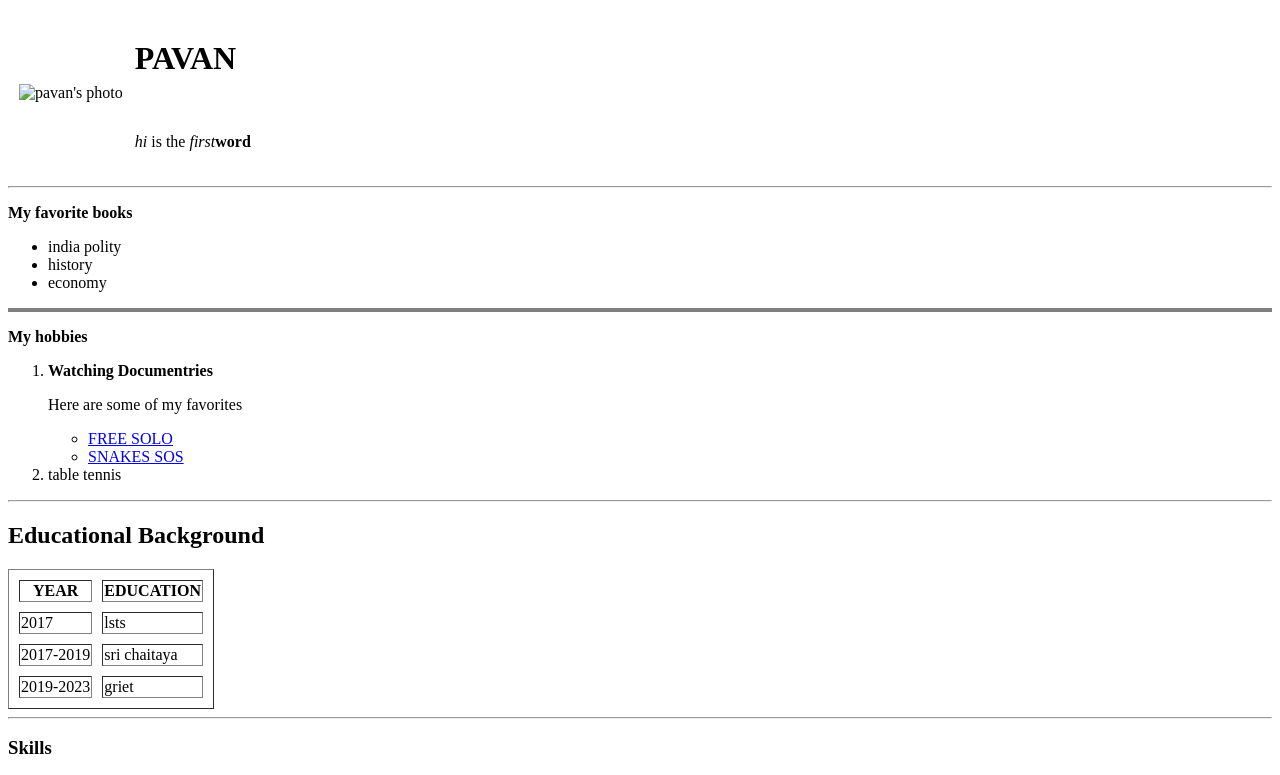
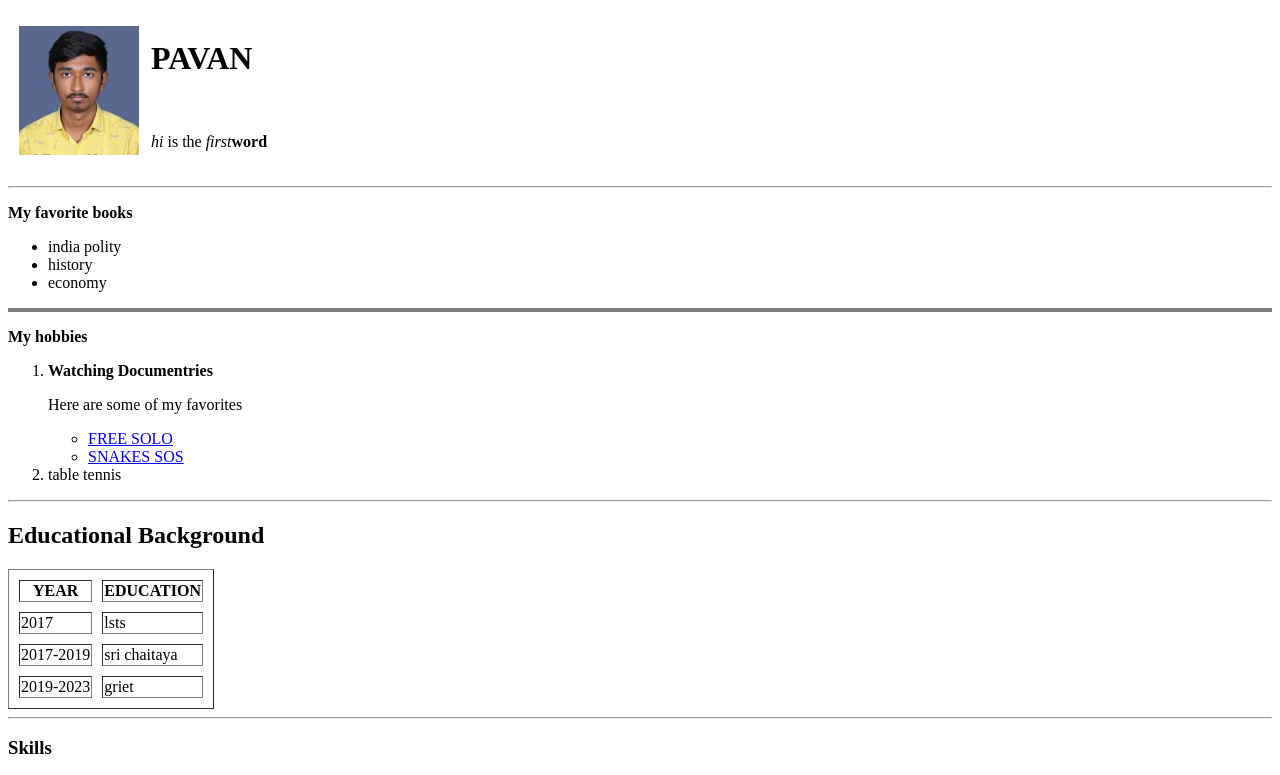
Before and after one commit to Jogi-2002/cv, a plain HTML site: page index.html in a window 1280 px wide. Shown: the top 775 px of the page. Drawn offline with Linux system fonts and the light colour scheme.

Commit message:
Update index.html

```diff
--- a/index.html
+++ b/index.html
@@ -7,7 +7,7 @@
   <body>
 <table cellspacing="10">
   <tr>
-    <td><img src="images/pavan.jpeg" alt="pavan's photo"></td>
+    <td><img src="pavan.jpeg" alt="pavan's photo"></td>
     <td><h1>PAVAN</h1><br><p><i>hi</i> is the <em>first</em><strong>word</strong> </p></td>
   </tr>
 </table>
```
